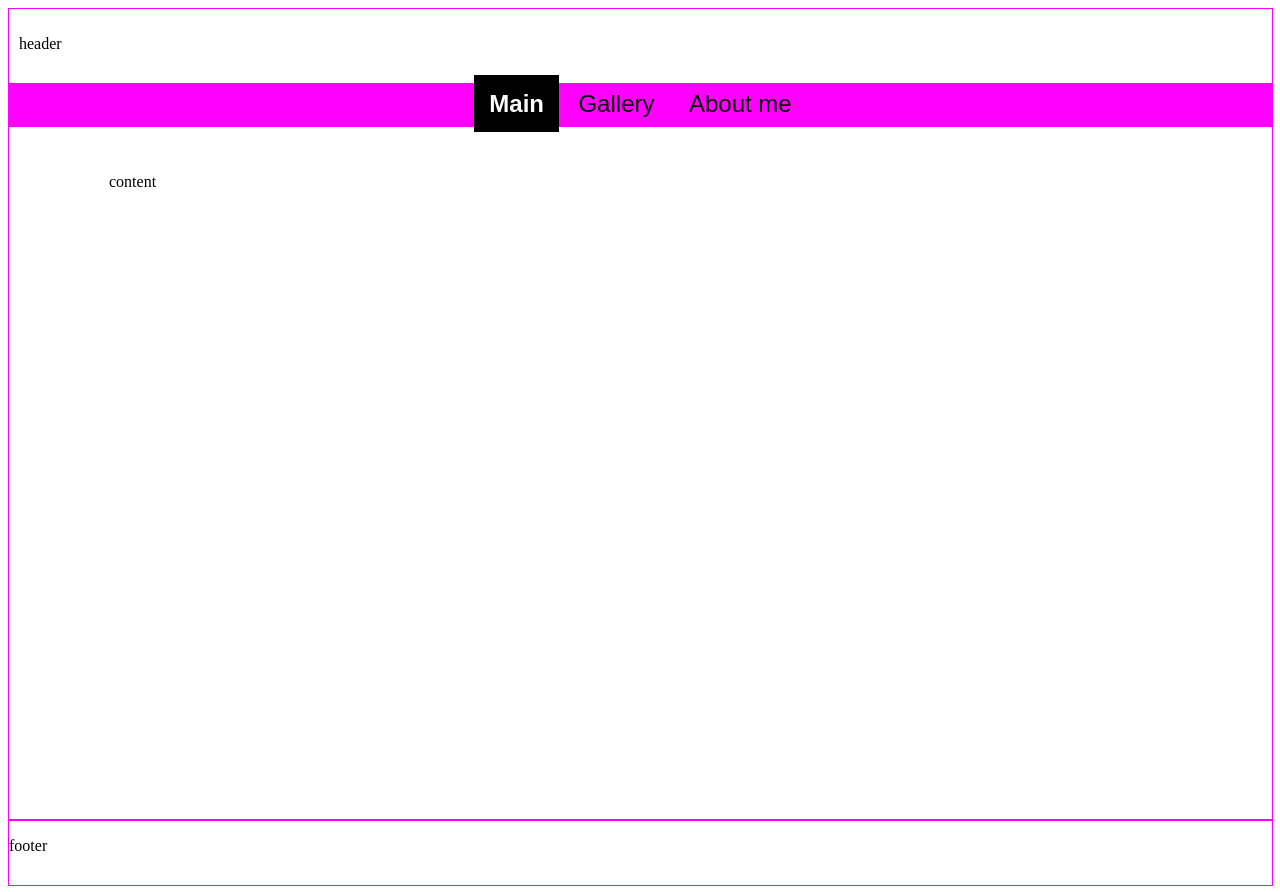
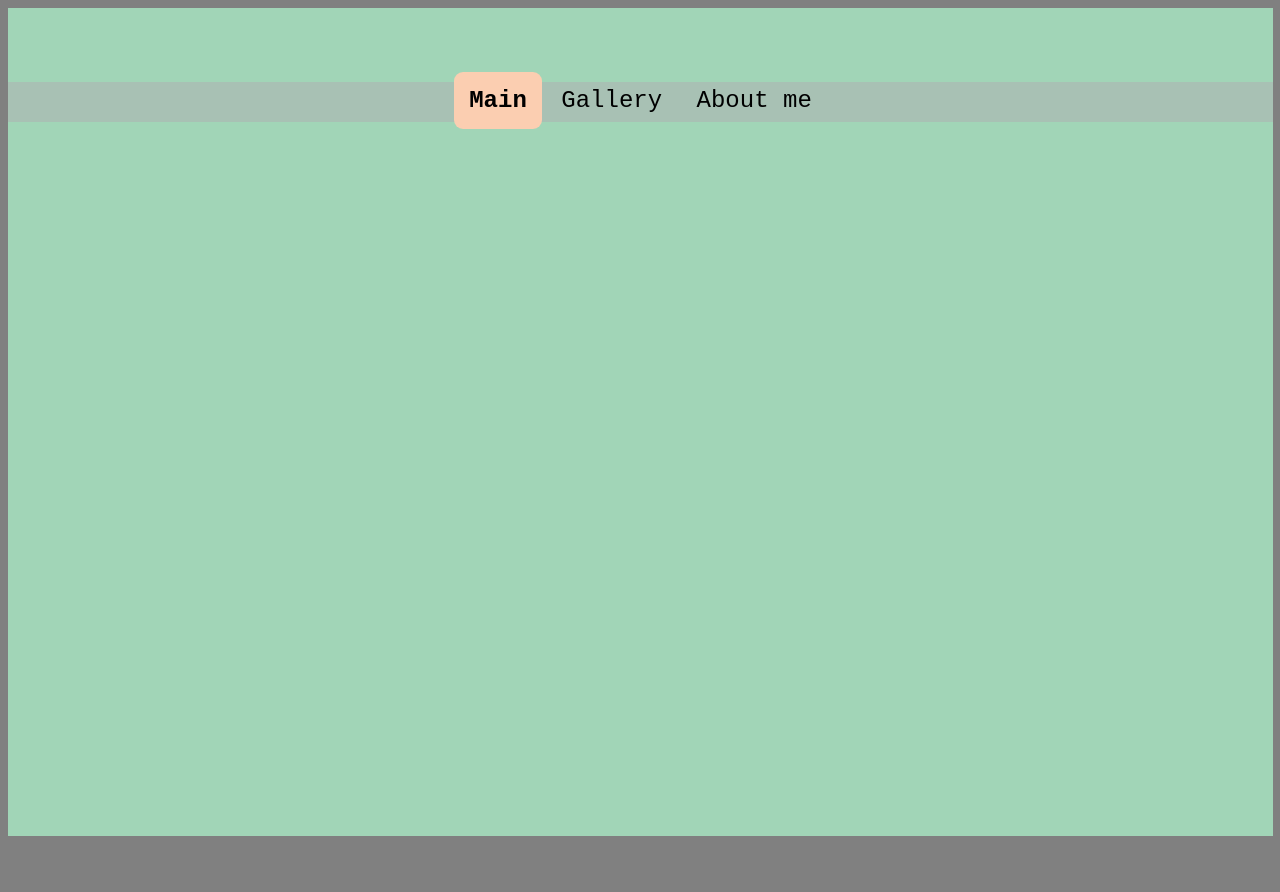
Before and after one commit to zipplie/html-test-emo, a plain HTML site: page index.html in a window 1280 px wide. After the commit the page ends 844 px from the top, so only its background shows below. Drawn offline with Linux system fonts and the light colour scheme.

Commit message:
Work has been done on the appearance and style of the site. Debug is commented out.

```diff
--- a/index.html
+++ b/index.html
@@ -3,24 +3,22 @@
   <head>
     <link rel="stylesheet" type="text/css" href="./style.css">
     <!-- thanks @zarkone for the help! -->
+    <title>html-test</title>
   </head>
   <body>
     <div id="wrapper">
       <div class="debug" id="header">
         <!--FIXME: add logo-->
-        <p>header</p>
       </div>
       <div class="debug" id="menu">
-        <span>Main</span>
-        <a href="sections\gallery.html">Gallery</a>
-        <a href="sections\about.html">About me</a>
+        <tt><span>Main</span></tt>
+        <tt><a href="sections\gallery.html">Gallery</a></tt>
+        <tt><a href="sections\about.html">About me</a></tt>
       </div>
       <div class="debug" id="content">
-        <p>content</p>
       </div>
       <div id="footer">
           <div class="debug" id="footer">
-            <p>footer</p>
           </div>
       </div>
       </div>
--- a/style.css
+++ b/style.css
@@ -1,24 +1,22 @@
 html, body {
-    width: 100%;
+    width: 98%;
     padding: 0px;
+    background-color: gray;
 }
 
 #wrapper {
     width: 1265px;
 }
 
-div.debug {
-    border: 1px solid #f0f;
-}
-
 #header {
+    background-color: #a1d5b7;
     height: 64px;
-    padding: 10px 0px 0px 10px;
+    padding: 10px 0px 0px 0px;
 }
 
 #menu {
     height: 35px;
-    background: #f0f;
+    background-color: #a8c1b4;
     text-align: center;
     font-family: Arial, Helvetica, sans-serif;
     padding-top: 5px;
@@ -29,21 +27,29 @@ div.debug {
     text-decoration: none;
     padding: 15px;
     color: #000;
+    border-radius: 9px;
 }
 
 #menu a:hover, #menu span {
-    background: #000;
-    color: #fff;
+    background: #FBCEB1;
+    color: #000;
     text-decoration: none;
     font-weight: bold;;
 
 }
 
 #content {
-    padding: 30px 100px 612px 100px;
+    padding: 30px 0px 602px;
     text-align: justify;
+    background-color: #a1d5b7;
 }
 
 #footer {
-    height: 64px;
+    height: 81.9px;
+    background-color: #a1d5b7;
 }
+
+/* div.debug {
+    border: 1px solid #f0f;
+} */
+/* Uncomment the block above to see the debug. */
```
